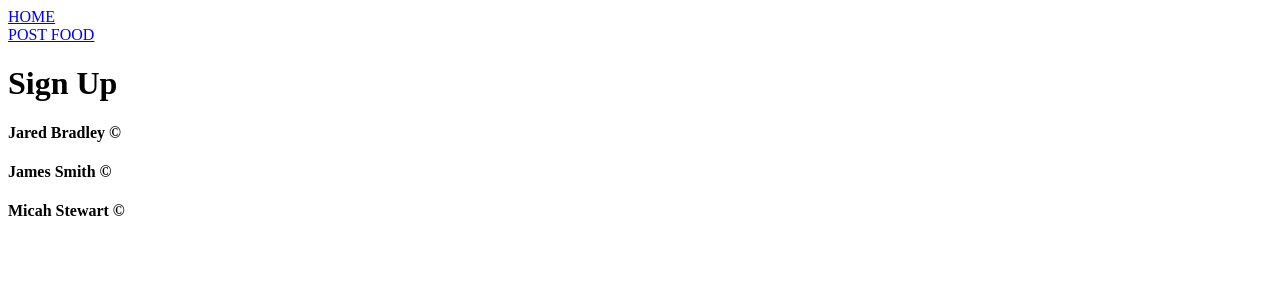
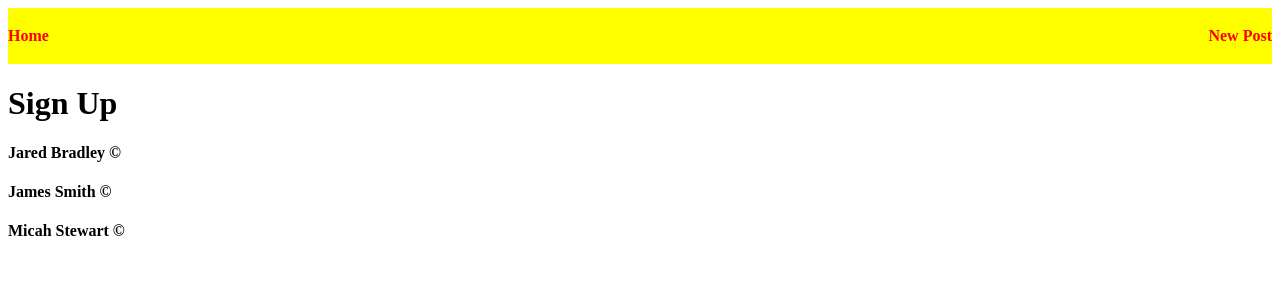
Before and after one commit to jwsmith2340/TastyGram-Frontend, a React (Create React App) app: page /signup in a window 1280 px wide. Shown: the top 300 px of the page. Built offline with nearby package versions, Linux system fonts and the light colour scheme.

Commit message:
header styling beginning, working in header.js and header.scss

```diff
--- a/src/components/Header/Header.js
+++ b/src/components/Header/Header.js
@@ -1,18 +1,17 @@
 import { Link } from "react-router-dom";
+import './Header.scss'
 
 const Header = (props) => {
     return (
-        <header>
             <nav>
-                <Link to="/">
-                    <>HOME</>
+                <Link to="/" className="link">
+                    <h4>Home</h4>
                 </Link>
                 <br />
-                <Link to="/newfood">
-                    <>POST FOOD</>
+                <Link to="/newfood" className="link">
+                    <h4>New Post</h4>
                 </Link>
             </nav>
-        </header>
     )
 };
 
--- /dev/null
+++ b/src/components/Header/Header.scss
@@ -0,0 +1,16 @@
+nav {
+    background-color: yellow;
+    display: flex;
+    justify-content: space-between;
+    align-items: center;
+    height: 7vh;
+
+    .link {
+        text-decoration: none;
+
+           h4 {
+            color: red;
+            text-decoration: none;
+        }
+    }
+}
```
